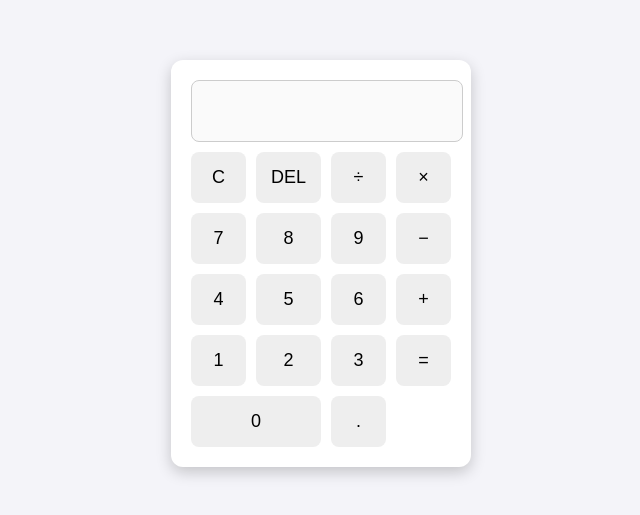
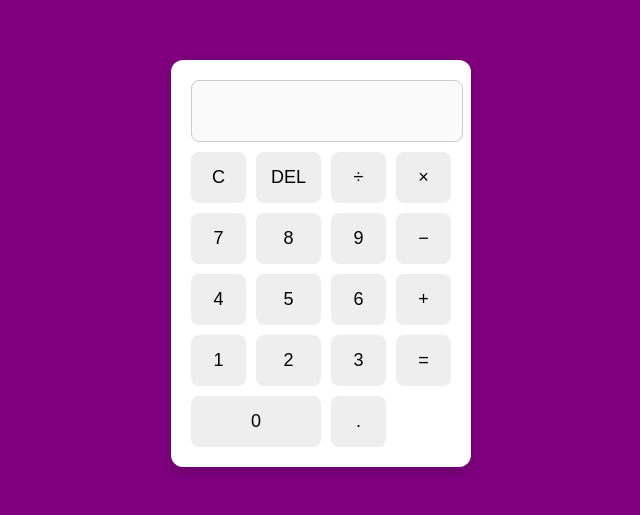
Before and after one commit to jahmiel075886992-eng/my_pro, a plain HTML site: page index.html in a window 1280 px wide. Shown: the part 145-660 px from the top of the page, without its empty margins (319-959 px from the left). Drawn offline with Linux system fonts and the light colour scheme.

Commit message:
changing the backgroud colour

```diff
--- a/style.css
+++ b/style.css
@@ -1,6 +1,6 @@
 body {
   font-family: Arial, sans-serif;
-  background: #f4f4f9;
+  background: purple;
   display: flex;
   justify-content: center;
   align-items: center;
```
